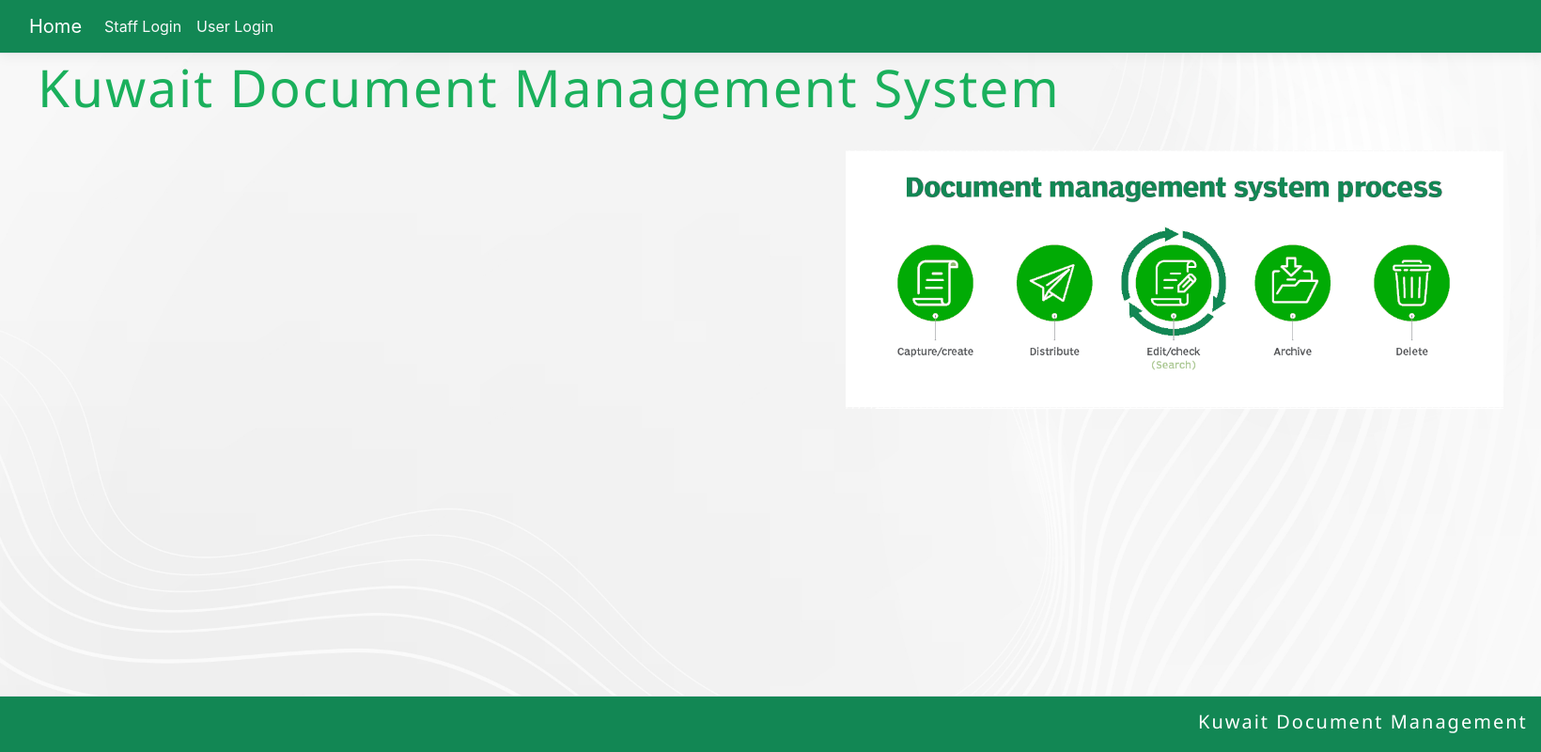
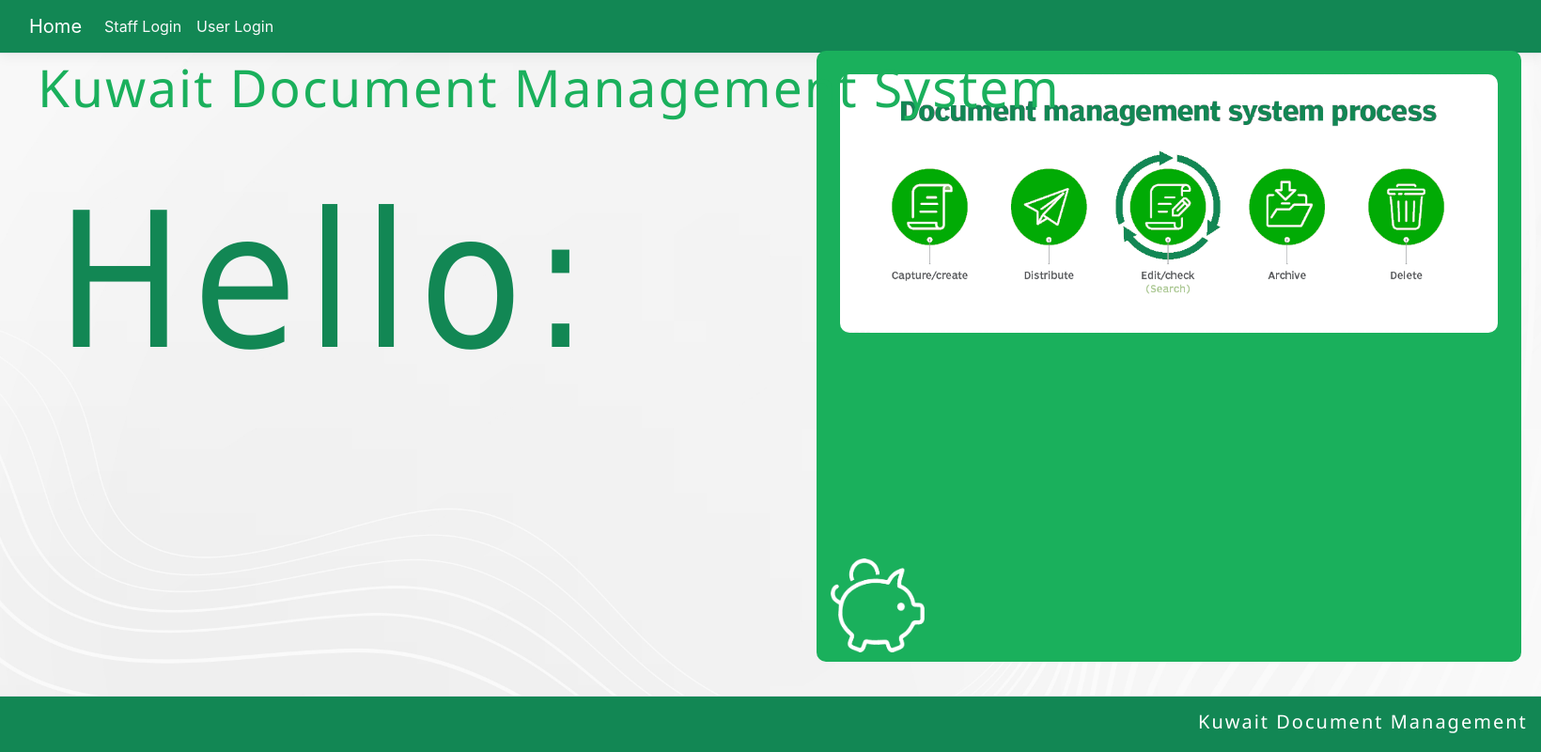
Before and after one commit to PeterJacksonn/KuwaittGroup31, a PHP site: page / in a window 1640 px wide. Shown: the whole page at 94% size. Run offline with PHP 8.4, Linux system fonts and the light colour scheme.

Commit message:
more ui changes

```diff
--- a/Group31/index.php
+++ b/Group31/index.php
@@ -14,12 +14,19 @@ require("navBar.php");
     </style>
 </head>
 
-<div>
-    <h1 class="titlefont">Kuwait Document Management System </h1>
-    <img src="documentPic.png" class="image1">
-</div>
+<body>
+    <nav class="box1">
+        <div>
+            <img src="documentPic.png" class="image1">
+            <img src="piggyBank.png" class="image2">
+        </div>
+    </nav>
 
-
+    <div>
+        <h1 class="titlefont">Kuwait Document Management System</h1>
+        <h1 class="text1">Hello:</h1>
+    </div>
+</body>
 
 
 
--- a/Group31/site.css
+++ b/Group31/site.css
@@ -39,12 +39,82 @@ html {
     padding-left: 40px;
 }
 
+.text1 {
+    font-family: 'Tahoma';
+    font-size: 200px;
+    letter-spacing: 10px;
+    white-space: nowrap;
+    color: #128754;
+    position: absolute;
+    top: 180px;
+    padding-left: 60px;
+}
+
 .image1 {
     position: absolute;
-    top: 160px;
-    left: 900px;
+    top: 25px;
+    left: 25px;
     width: 700px;
-    height: 275px
+    height: 275px;
+    border-radius: 10px;
+}
+
+.image2 {
+    position: absolute;
+    top: 540px;
+    left: 15px;
+    width: 100px;
+    height: 100px;
+    border-radius: 10px;
+}
+
+.box1 {
+    background-color: #1ab05c;
+    height: 650px;
+    width: 750px;
+    border-radius: 10px;
+    padding: 10px;
+    position: absolute;
+    bottom: 12%;
+    left: 53%;
+}
+
+
+/*admin and user login*/
+
+.box2 {
+    background-color: #1ab05c;
+    height: 500px;
+    width: 750px;
+    border-radius: 10px;
+    padding: 10px;
+    position: absolute;
+    left: 450px;
+}
+
+input[name="id"],
+input[name="password"],
+input[name="email"] {
+    background: rgb(255, 255, 255);
+    display: block;
+    margin: 20px auto;
+    text-align: center;
+    border: 4px solid #128754;
+    padding: 14px 10px;
+    height: 50px;
+    width: 500px;
+    outline: none;
+    color: #ffffff;
+    transition: 0.25s;
+    font-family: monospace;
+    font-size: 20px;
+}
+
+input[type="text"]:focus,
+input[type="password"]:focus {
+    width: 510px;
+    height: 60px;
+    border: 6px solid #128754;
 }
 
 @media (min-width: 768px) {
```
Also changed, not shown: Group31/adminLogin.php (+26 -19 lines), Group31/bUserLogin.php (+25 -18 lines), Group31/piggyBank.png (added).
